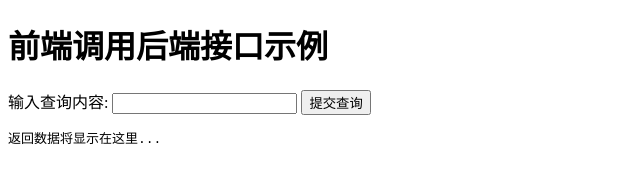
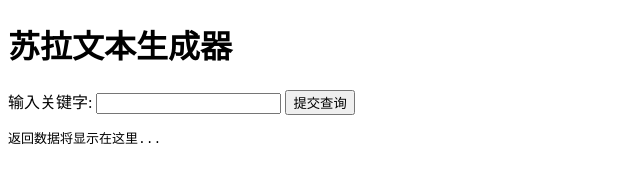
Before and after one commit to ScXin/.github.io-sura101, a plain HTML site: page index.html in a window 1280 px wide. Shown: the whole page, without its empty margins (0-640 px from the left). Drawn offline with Linux system fonts and the light colour scheme.

Commit message:
Update index.html

```diff
--- a/index.html
+++ b/index.html
@@ -45,10 +45,10 @@
 
 <body>
 
-    <h1>前端调用后端接口示例</h1>
+    <h1>苏拉文本生成器</h1>
 
     <div>
-        <label for="inputField">输入查询内容:</label>
+        <label for="inputField">输入关键字:</label>
         <input type="text" id="inputField">
         <button onclick="fetchData()">提交查询</button>
     </div>
```
